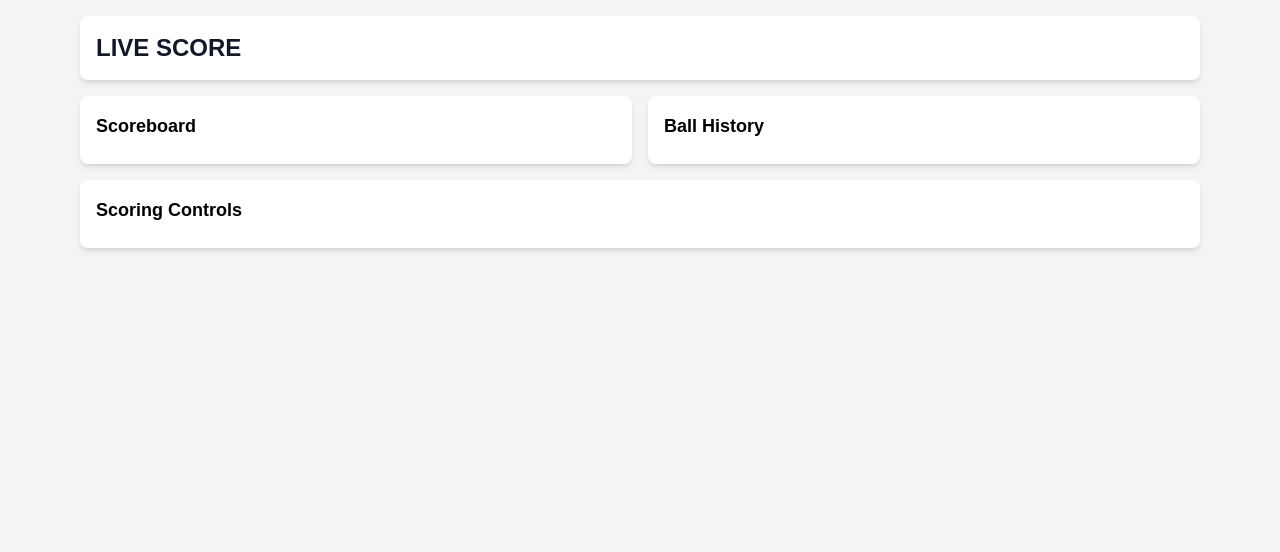
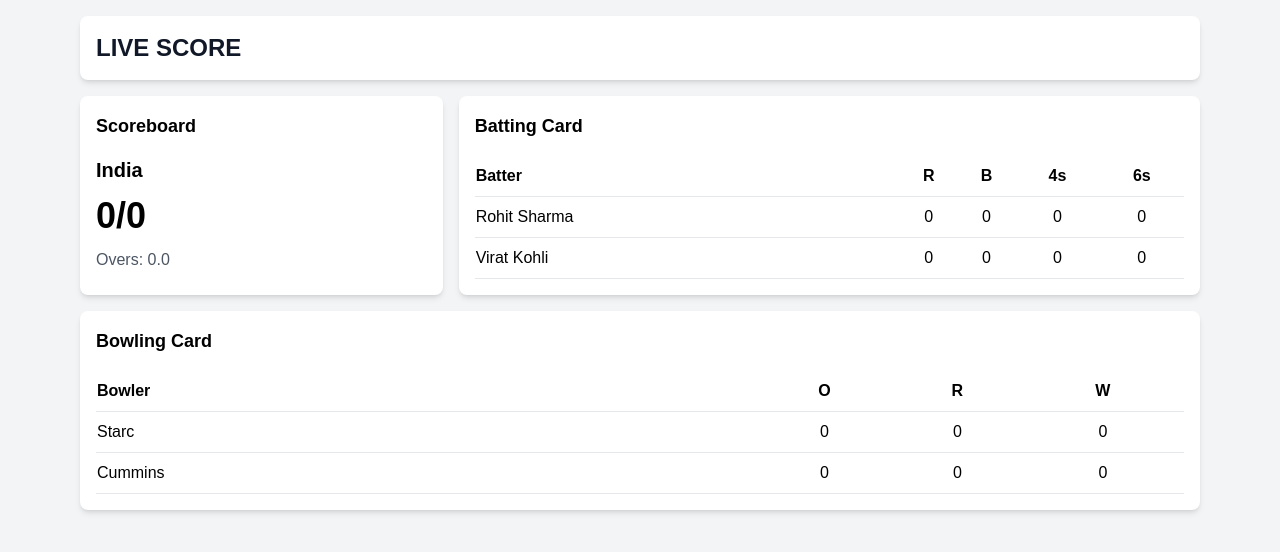
Before and after one commit to anandyelloju/cricpulse, a plain HTML site: page live.html in a window 1280 px wide. Drawn offline with nearby package versions, Linux system fonts and the light colour scheme.

Commit message:
feat: implement state driven scoreboard rendering

```diff
--- a/js/app.js
+++ b/js/app.js
@@ -1,14 +1,31 @@
 import { state } from './core/state.js';
+import { renderUI } from './ui/render.js';
+
 import { mockMatch } from '../data/mockData.js';
 
-function initializeApp() {
+function initializeMatch() {
   state.match.id = mockMatch.id;
 
   state.match.teamA = mockMatch.teamA;
   state.match.teamB = mockMatch.teamB;
 
-  console.log('APPLICATION STATE');
-  console.log(state);
+  state.innings.battingTeam = mockMatch.teamA;
+  state.innings.bowlingTeam = mockMatch.teamB;
+
+  state.innings.striker =
+    mockMatch.teamA.players[0];
+
+  state.innings.nonStriker =
+    mockMatch.teamA.players[1];
+
+  state.innings.currentBowler =
+    mockMatch.teamB.players[0];
 }
 
-initializeApp();
+function bootstrap() {
+  initializeMatch();
+
+  renderUI();
+}
+
+bootstrap();
--- /dev/null
+++ b/js/ui/battingCard.js
@@ -0,0 +1,62 @@
+import { state } from '../core/state.js';
+
+export function renderBattingCard() {
+  const battingRoot = document.getElementById('batting-root');
+
+  if (!battingRoot) return;
+
+  const players =
+    state.innings.battingTeam?.players || [];
+
+  battingRoot.innerHTML = `
+    <div class="overflow-x-auto">
+
+      <table class="w-full border-collapse">
+
+        <thead>
+          <tr class="border-b">
+
+            <th class="text-left py-2">Batter</th>
+            <th>R</th>
+            <th>B</th>
+            <th>4s</th>
+            <th>6s</th>
+
+          </tr>
+        </thead>
+
+        <tbody>
+
+          ${players.map(player => `
+            <tr class="border-b">
+
+              <td class="py-2">
+                ${player.name}
+              </td>
+
+              <td class="text-center">
+                ${player.runs || 0}
+              </td>
+
+              <td class="text-center">
+                ${player.balls || 0}
+              </td>
+
+              <td class="text-center">
+                ${player.fours || 0}
+              </td>
+
+              <td class="text-center">
+                ${player.sixes || 0}
+              </td>
+
+            </tr>
+          `).join('')}
+
+        </tbody>
+
+      </table>
+
+    </div>
+  `;
+}
--- /dev/null
+++ b/js/ui/bowlingCard.js
@@ -0,0 +1,57 @@
+import { state } from '../core/state.js';
+
+export function renderBowlingCard() {
+  const bowlingRoot = document.getElementById('bowling-root');
+
+  if (!bowlingRoot) return;
+
+  const bowlers =
+    state.innings.bowlingTeam?.players || [];
+
+  bowlingRoot.innerHTML = `
+    <div class="overflow-x-auto">
+
+      <table class="w-full border-collapse">
+
+        <thead>
+          <tr class="border-b">
+
+            <th class="text-left py-2">Bowler</th>
+            <th>O</th>
+            <th>R</th>
+            <th>W</th>
+
+          </tr>
+        </thead>
+
+        <tbody>
+
+          ${bowlers.map(player => `
+            <tr class="border-b">
+
+              <td class="py-2">
+                ${player.name}
+              </td>
+
+              <td class="text-center">
+                ${player.overs || 0}
+              </td>
+
+              <td class="text-center">
+                ${player.runsConceded || 0}
+              </td>
+
+              <td class="text-center">
+                ${player.wickets || 0}
+              </td>
+
+            </tr>
+          `).join('')}
+
+        </tbody>
+
+      </table>
+
+    </div>
+  `;
+}
--- /dev/null
+++ b/js/ui/render.js
@@ -0,0 +1,9 @@
+import { renderScoreboard } from './scoreboard.js';
+import { renderBattingCard } from './battingCard.js';
+import { renderBowlingCard } from './bowlingCard.js';
+
+export function renderUI() {
+  renderScoreboard();
+  renderBattingCard();
+  renderBowlingCard();
+}
--- /dev/null
+++ b/js/ui/scoreboard.js
@@ -0,0 +1,29 @@
+import { state } from '../core/state.js';
+import { formatOvers } from '../core/utils.js';
+
+export function renderScoreboard() {
+  const scoreboardRoot = document.getElementById('scoreboard-root');
+
+  if (!scoreboardRoot) return;
+
+  scoreboardRoot.innerHTML = `
+    <div class="space-y-3">
+
+      <div>
+        <h3 class="text-xl font-bold">
+          ${state.innings.battingTeam?.name || 'Team'}
+        </h3>
+      </div>
+
+      <div class="text-4xl font-bold">
+        ${state.innings.totalRuns}/${state.innings.wickets}
+      </div>
+
+      <div class="text-gray-600">
+        Overs:
+        ${formatOvers(state.innings.overs, state.innings.balls)}
+      </div>
+
+    </div>
+  `;
+}
--- a/live.html
+++ b/live.html
@@ -1,57 +1,43 @@
-<!DOCTYPE html>
+<!doctype html>
 <html lang="en">
   <head>
     <meta charset="UTF-8" />
-  <meta name="viewport" content="width=device-width, initial-scale=1.0"/>
+    <meta name="viewport" content="width=device-width, initial-scale=1.0" />
 
     <title>CricPulse - Live Match</title>
 
     <script src="https://cdn.tailwindcss.com"></script>
 
-  <link rel="stylesheet" href="./assets/css/style.css"/>
+    <link rel="stylesheet" href="./assets/css/style.css" />
   </head>
 
   <body class="bg-gray-100 min-h-screen">
-
     <div class="max-w-6xl mx-auto p-4">
-
       <header class="bg-white rounded-lg shadow-md p-4 mb-4">
-      <h1 class="text-2xl font-bold text-gray-900">
-        LIVE SCORE
-      </h1>
+        <h1 class="text-2xl font-bold text-gray-900">LIVE SCORE</h1>
       </header>
 
-    <main class="grid gap-4 md:grid-cols-2">
-
+      <main class="grid gap-4 lg:grid-cols-3">
         <section class="bg-white rounded-lg shadow-md p-4">
-        <h2 class="text-lg font-semibold mb-2">
-          Scoreboard
-        </h2>
+          <h2 class="text-lg font-semibold mb-4">Scoreboard</h2>
 
           <div id="scoreboard-root"></div>
         </section>
 
-      <section class="bg-white rounded-lg shadow-md p-4">
-        <h2 class="text-lg font-semibold mb-2">
-          Ball History
-        </h2>
+        <section class="bg-white rounded-lg shadow-md p-4 lg:col-span-2">
+          <h2 class="text-lg font-semibold mb-4">Batting Card</h2>
 
-        <div id="history-root"></div>
+          <div id="batting-root"></div>
         </section>
 
-      <section class="bg-white rounded-lg shadow-md p-4 md:col-span-2">
-        <h2 class="text-lg font-semibold mb-2">
-          Scoring Controls
-        </h2>
+        <section class="bg-white rounded-lg shadow-md p-4 lg:col-span-3">
+          <h2 class="text-lg font-semibold mb-4">Bowling Card</h2>
 
-        <div id="controls-root"></div>
+          <div id="bowling-root"></div>
         </section>
-
       </main>
-
     </div>
 
     <script type="module" src="./js/app.js"></script>
-
   </body>
 </html>
```
Lines whose indentation alone changed are shown as unchanged.
